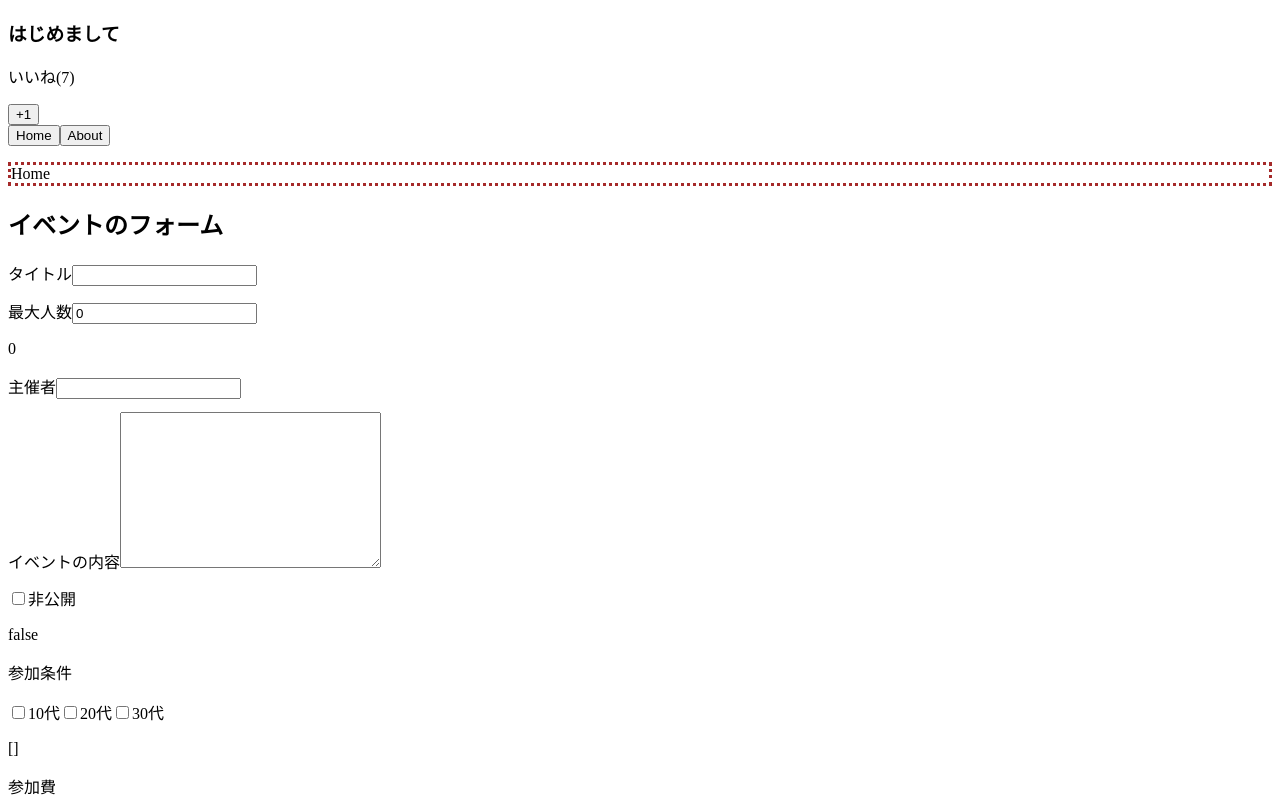
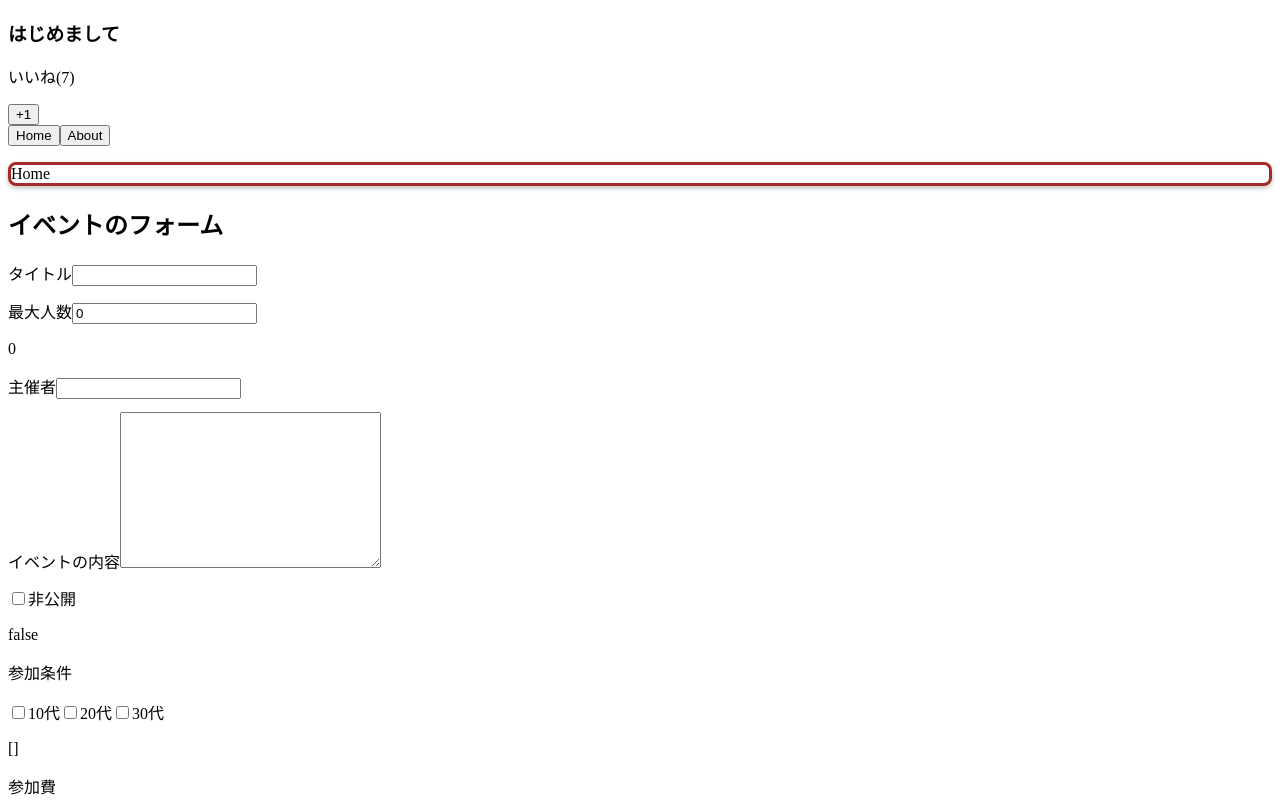
Before and after one commit to tomizawa0214/vue-sample, a Vue app in the folder udemy-vuejs-2/: page / in a window 1280 px wide. Shown: the top 800 px of the page. Built offline with nearby package versions, Linux system fonts and the light colour scheme.

Commit message:
カスタムディレクティブの修飾子

```diff
--- a/udemy-vuejs-2/src/components/Home.vue
+++ b/udemy-vuejs-2/src/components/Home.vue
@@ -1,3 +1,3 @@
 <template>
-  <p v-border:dotted="{width: '3px', color: 'brown'}">Home</p>
+  <p v-border:solid.round.shadow="{width: '3px', color: 'brown'}">Home</p>
 </template>
--- a/udemy-vuejs-2/src/main.js
+++ b/udemy-vuejs-2/src/main.js
@@ -8,6 +8,12 @@
   el.style.borderWidth = binding.value.width;
   el.style.borderColor = binding.value.color;
   el.style.borderStyle = binding.arg;
+  if (binding.modifiers.round) {
+    el.style.borderRadius = ".5rem"
+  }
+  if (binding.modifiers.shadow) {
+    el.style.boxShadow = "0 2px 5px rgba(0, 0, 0, .26)";
+  }
 });
 
 new Vue({
```
